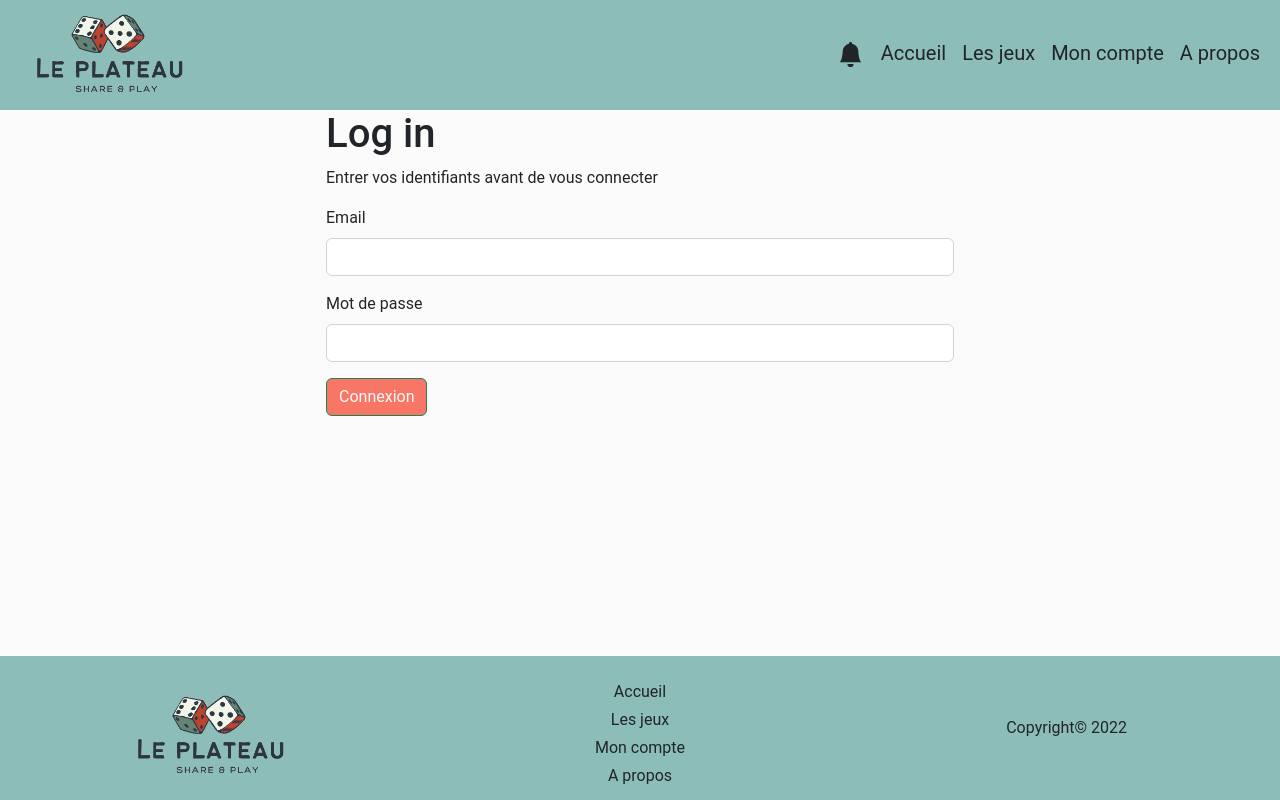
After one commit to WildCodeSchool/2022_09_PHP_Lyon_Le_plateau, a PHP site: template src/View/User/login.html.twig in a window 1280 px wide. The commit adds this page. Run offline with PHP 8.4, Linux system fonts and the light colour scheme; the template is opened without the code that fills it, so the values that code supplies are empty; some libraries are stand-ins or nearby versions.

Commit message:
add login page, add session_start index page, add selectOneByEmail method in UserManager, add login method in UserController, add error message in login page

```diff
--- a/public/index.php
+++ b/public/index.php
@@ -1,4 +1,6 @@
 <?php
+
+session_start();
 
 require_once __DIR__ . '/../vendor/autoload.php';
 
--- /dev/null
+++ b/src/View/User/login.html.twig
@@ -0,0 +1,25 @@
+{% extends 'layout.html.twig' %}
+
+{% block content %}
+	<div class="row">
+		<div class="col-md-6 offset-md-3">
+			{% if error is not null %}
+				<p class="alert alert-danger mt-2 text-center h-1 p-2">{{error}}</p>
+			{% endif %}
+			<h1>Log in</h1>
+			<p>Entrer vos identifiants avant de vous connecter</p>
+			<form method="post">
+				<div class="mb-3">
+					<label for="userEmail" class="form-label">Email</label>
+					<input type="text" name="userEmail" id="email" maxlenght="100" class="form-control" required>
+				</div>
+
+				<div class="mb-3">
+					<label for="userPassword" class="form-label">Mot de passe</label>
+					<input type="password" name="userPassword" id="password" maxlenght="100" class="form-control" required>
+				</div>
+				<button type="submit" class="btn btn-success">Connexion</button>
+			</form>
+		</div>
+	</div>
+{%  endblock %}
--- a/src/routes.php
+++ b/src/routes.php
@@ -16,4 +16,5 @@ return [
     'users/show' => ['UserController', 'index',],
     'games/edit' => ['GameController', 'edit', ['id']],
     'users/edit' => ['UserController', 'edit', ['id']],
+    'users/login' => ['UserController', 'login']
 ];
```
Also changed, not shown: src/Controller/UserController.php (+18 -0 lines), src/Model/UserManager.php (+9 -0 lines).
